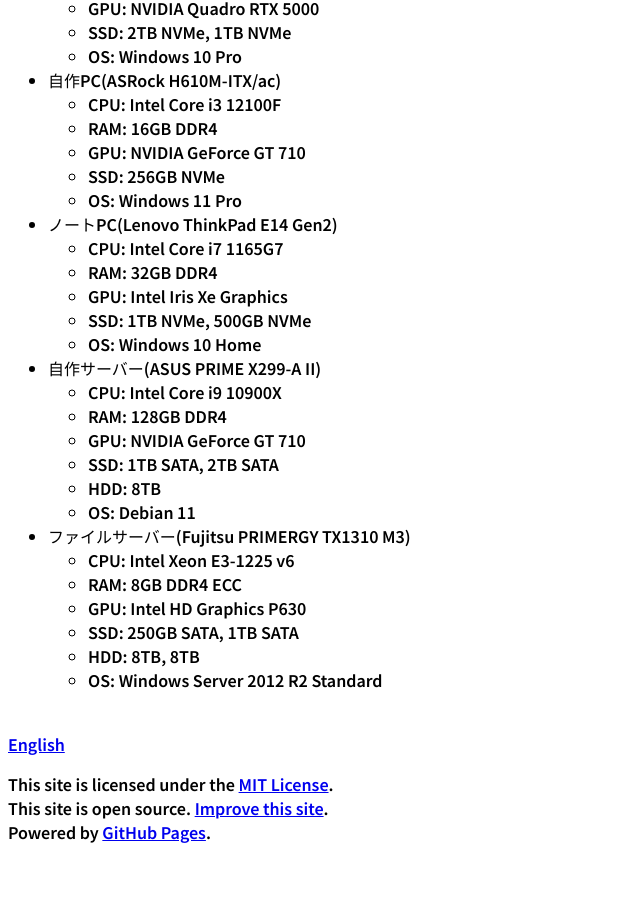
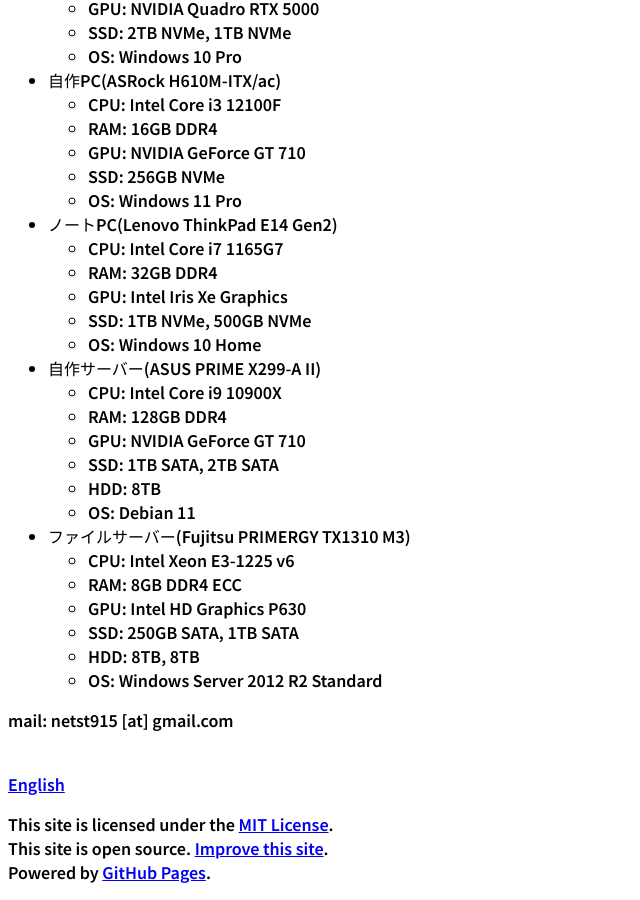
Before and after one commit to t-sasaki915/t-sasaki-net, a Jekyll site: the page built from docs/index.md, in a window 1280 px wide and 900 px high, scrolled down 1949 px. Shown: the whole window, without its empty margins (0-640 px from the left). Built offline with Jekyll 4.4.1, drawn with Linux system fonts in a browser that asks for light colours; Markdown is read by kramdown in place of the engine named in the settings; before the commit the page ends 2809 px from its top, so only the background shows below that.

Commit message:
Update index.md

```diff
--- a/docs/index.md
+++ b/docs/index.md
@@ -110,3 +110,5 @@
   - SSD: 250GB SATA, 1TB SATA
   - HDD: 8TB, 8TB
   - OS: Windows Server 2012 R2 Standard
+
+mail: netst915 \[at] gmail.com
```
